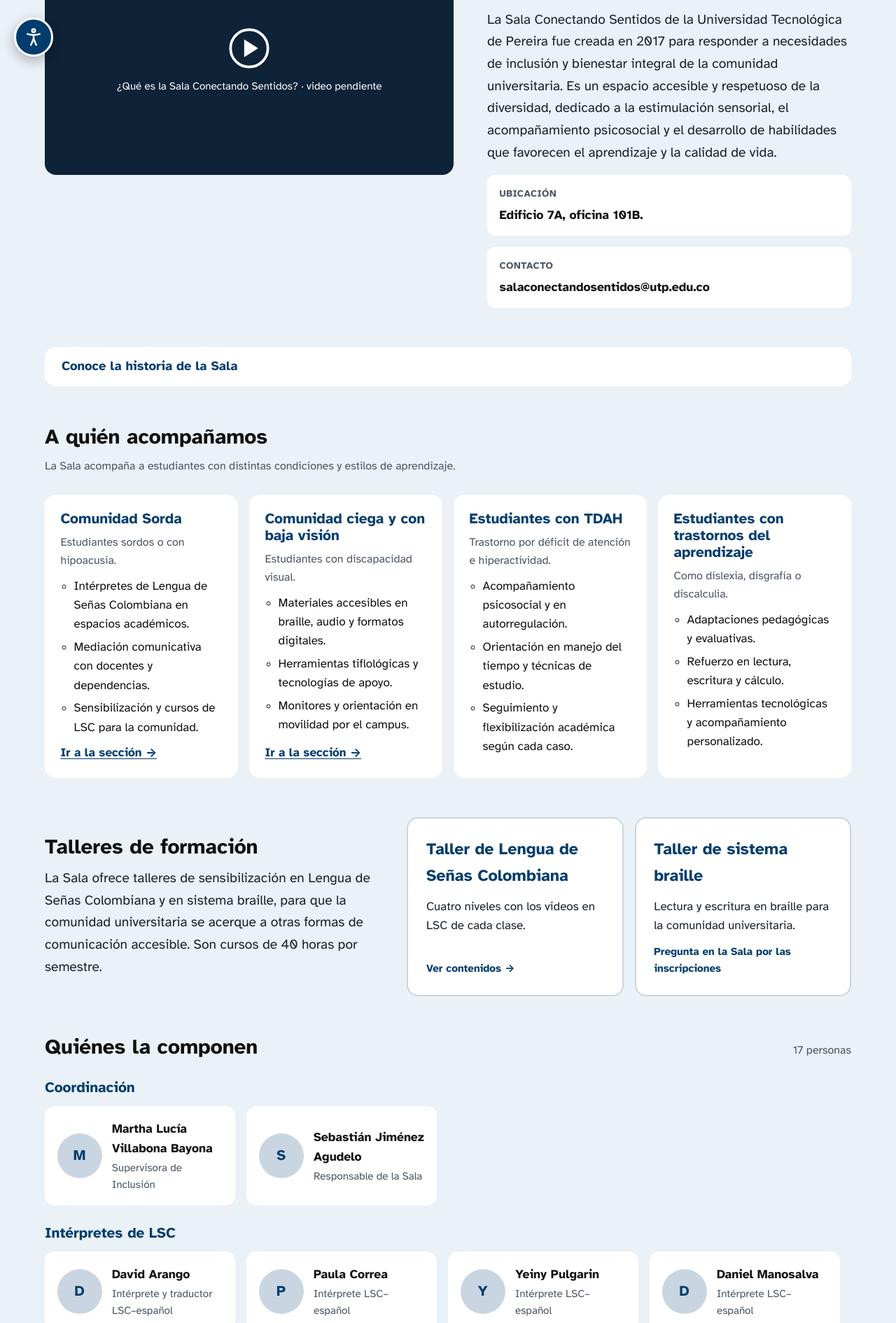
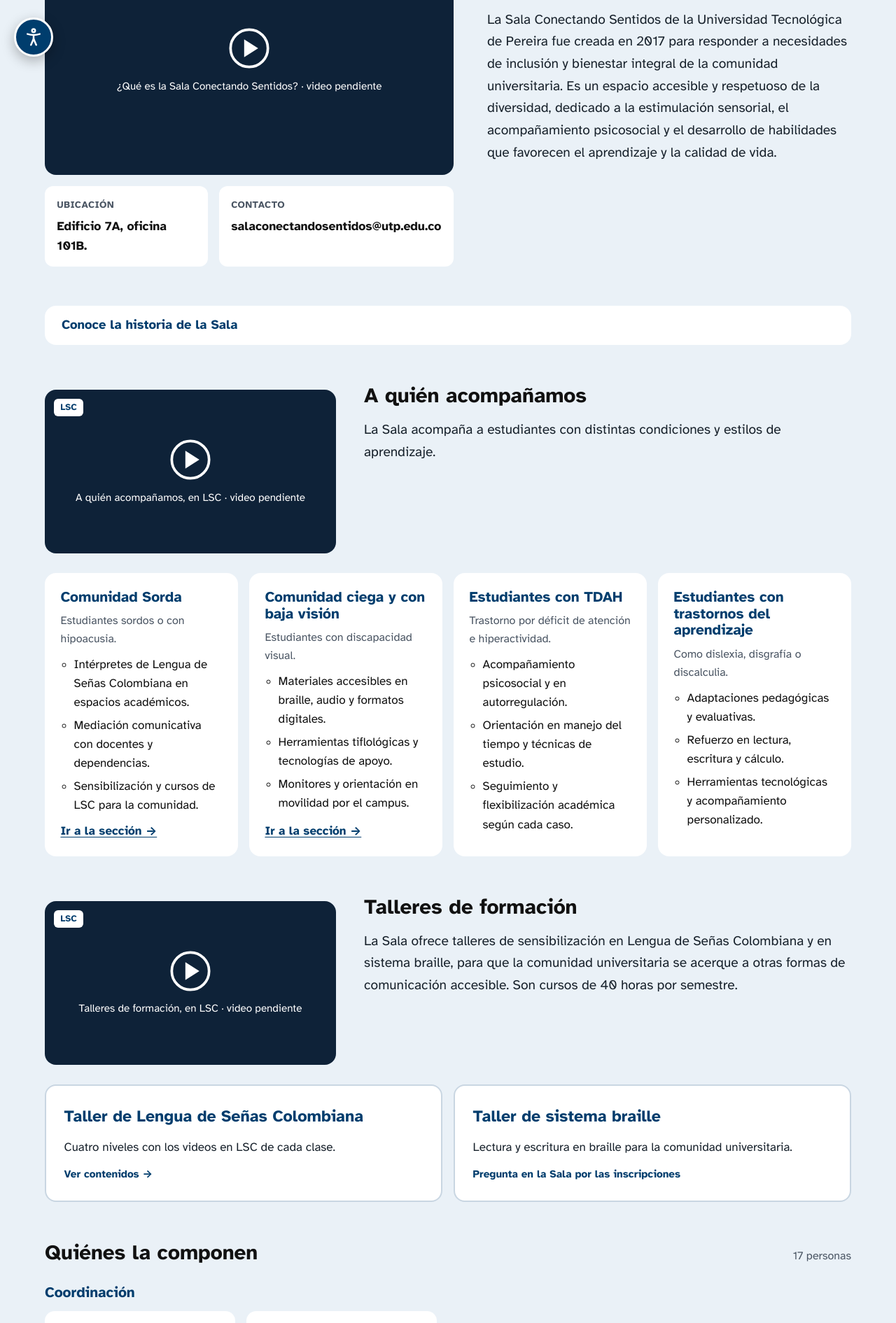
Before and after one commit to jhonatan-vivas/sala-sentidos, a Jekyll site: the page built from index.html, in a window 1280 px wide. Shown: the part 799-2690 px from the top of the page at 70% size. Built offline with Jekyll 4.4.1, drawn with Linux system fonts in a browser that asks for light colours; some of the changed text lies outside the part shown.

Commit message:
Inicio: datos bajo el video y videos LSC en acompañamientos y talleres

```diff
--- a/_data/sala.yml
+++ b/_data/sala.yml
@@ -9,6 +9,10 @@ historia:
   - "La Sala Conectando Sentidos surgió en 2017 por iniciativa de la profesional Martha Lucía Villabona, como un proyecto articulado entre diferentes dependencias de la universidad. A partir de diagnósticos sobre las necesidades de los estudiantes, se vio la importancia de crear un espacio especializado basado en la integración de los sentidos."
   - "Con el tiempo se consolidó como un espacio pedagógico y terapéutico, con herramientas para estimular la vista, el oído, el tacto, el olfato y la propiocepción. Hoy es un referente institucional en inclusión y atención diferencial, y apoya procesos académicos, psicosociales y de orientación para estudiantes, docentes y personal administrativo."
   - "La Sala sigue incorporando nuevas metodologías, tecnologías y enfoques interdisciplinarios, como parte del compromiso de la UTP con la formación integral, la equidad y el respeto por la diversidad."
+
+# Encabezado de "A quién acompañamos": video en LSC (enlace o ID de YouTube) y su texto en español
+acompanamos_video: ""
+acompanamos_texto: La Sala acompaña a estudiantes con distintas condiciones y estilos de aprendizaje.
 
 # A quién acompaña la Sala. "url" es opcional: si la población tiene su propia sección.
 poblaciones:
@@ -49,6 +53,7 @@ espacio_sensorial:
   - Menos estrés y ansiedad
 
 talleres:
+  video: ""
   texto: "La Sala ofrece talleres de sensibilización en Lengua de Señas Colombiana y en sistema braille, para que la comunidad universitaria se acerque a otras formas de comunicación accesible. Son cursos de 40 horas por semestre."
   items:
     - titulo: Taller de Lengua de Señas Colombiana
--- a/admin/config.yml
+++ b/admin/config.yml
@@ -223,6 +223,8 @@ collections:
             name: historia
             widget: list
             field: { label: "Párrafo", name: parrafo, widget: text }
+          - { label: "A quién acompañamos · video en LSC (YouTube)", name: acompanamos_video, widget: string, required: false }
+          - { label: "A quién acompañamos · texto en español", name: acompanamos_texto, widget: text, required: false }
           - label: "A quién acompañamos"
             name: poblaciones
             widget: list
@@ -238,7 +240,8 @@ collections:
             name: talleres
             widget: object
             fields:
-              - { label: "Texto", name: texto, widget: text }
+              - { label: "Video en LSC (YouTube)", name: video, widget: string, required: false }
+              - { label: "Texto en español", name: texto, widget: text }
               - label: "Talleres"
                 name: items
                 widget: list
--- a/assets/css/main.css
+++ b/assets/css/main.css
@@ -446,6 +446,12 @@ html.alto-contraste .nav :focus-visible { outline-color: #FFE14D; }
 #sala .bilingue__video { padding-top: .5rem; }
 
 #sala { padding-bottom: 3rem; }
+.bilingue__video--con-datos { display: flex; flex-direction: column; gap: 1rem; }
+.bilingue__video--con-datos .datos { flex-wrap: wrap; }
+.bilingue--subseccion { gap: 2.5rem; align-items: center; }
+.bilingue--subseccion .bilingue__video--chico { flex: 0 1 26rem; }
+.talleres__lista { flex: none; list-style: none; margin: 0; padding: 0; display: grid; grid-template-columns: repeat(auto-fit, minmax(18rem, 1fr)); gap: 1rem; }
+
 /* Horarios por día */
 .horarios { flex-direction: column; gap: 1.25rem !important; }
 .horarios .horarios__intro { flex: none; }
@@ -466,9 +472,6 @@ html.alto-contraste .nav :focus-visible { outline-color: #FFE14D; }
 .historia__foto img { width: 100%; height: auto; border-radius: 14px; }
 .historia__foto figcaption { font-size: .9rem; color: var(--gris); }
 .seccion-intro--sin-margen, .banda .seccion-intro--sin-margen { margin-bottom: 0; padding-block: 0; }
-.talleres { display: flex; flex-wrap: wrap; gap: 2rem; align-items: center; }
-.talleres__intro { flex: 1 1 22rem; min-width: 0; display: flex; flex-direction: column; gap: .75rem; }
-.talleres__lista { flex: 1.4 1 28rem; min-width: 0; list-style: none; margin: 0; padding: 0; display: grid; grid-template-columns: repeat(auto-fill, minmax(15rem, 1fr)); gap: 1rem; }
 .talleres__lista > li { display: flex; }
 .poblaciones { list-style: none; margin: 0; padding: 0; display: grid; grid-template-columns: repeat(auto-fill, minmax(16rem, 1fr)); gap: 1rem; }
 .poblacion { background: var(--blanco); border-radius: 16px; padding: 1.4rem; display: flex; flex-direction: column; gap: .6rem; }
--- a/index.html
+++ b/index.html
@@ -23,16 +23,16 @@ seccion: inicio
 <section id="sala" class="banda banda--clara seccion" aria-labelledby="t-sala">
   <div class="contenedor pila-grande">
     <div class="bilingue">
-      <div class="bilingue__video">
+      <div class="bilingue__video bilingue__video--con-datos">
         {% include video.html id=s.video_que_es titulo="¿Qué es la Sala Conectando Sentidos?" %}
+        <dl class="datos">
+          <div class="dato"><dt>Ubicación</dt><dd>{{ s.ubicacion }}</dd></div>
+          <div class="dato"><dt>Contacto</dt><dd>{{ s.correo }}</dd></div>
+        </dl>
       </div>
       <div class="bilingue__texto">
         <h2 id="t-sala" class="titulo-2 color-azul">¿Qué es la {{ s.nombre }}?</h2>
         <p class="texto-grande">{{ s.texto_que_es }}</p>
-        <dl class="datos">
-          <div class="dato"><dt>Ubicación</dt><dd>{{ s.ubicacion }}</dd></div>
-          <div class="dato"><dt>Contacto</dt><dd>{{ s.correo }}</dd></div>
-        </dl>
       </div>
     </div>
 
@@ -57,9 +57,14 @@ seccion: inicio
     {%- endif %}
 
     <div class="pila">
-      <div class="seccion-intro seccion-intro--sin-margen">
-        <h3 class="titulo-3">A quién acompañamos</h3>
-        <p class="texto-suave">La Sala acompaña a estudiantes con distintas condiciones y estilos de aprendizaje.</p>
+      <div class="bilingue bilingue--subseccion">
+        <div class="bilingue__video bilingue__video--chico">
+          {% include video.html id=sala.acompanamos_video titulo="A quién acompañamos, en LSC" %}
+        </div>
+        <div class="bilingue__texto">
+          <h3 class="titulo-3">A quién acompañamos</h3>
+          <p class="texto-grande">{{ sala.acompanamos_texto | default: "La Sala acompaña a estudiantes con distintas condiciones y estilos de aprendizaje." }}</p>
+        </div>
       </div>
       <ul class="poblaciones">
         {%- for po in sala.poblaciones %}
@@ -76,10 +81,15 @@ seccion: inicio
     </div>
 
     {%- if sala.talleres %}
-    <div class="talleres">
-      <div class="talleres__intro">
-        <h3 class="titulo-3">Talleres de formación</h3>
-        <p class="texto-grande">{{ sala.talleres.texto }}</p>
+    <div class="pila">
+      <div class="bilingue bilingue--subseccion">
+        <div class="bilingue__video bilingue__video--chico">
+          {% include video.html id=sala.talleres.video titulo="Talleres de formación, en LSC" %}
+        </div>
+        <div class="bilingue__texto">
+          <h3 class="titulo-3">Talleres de formación</h3>
+          <p class="texto-grande">{{ sala.talleres.texto }}</p>
+        </div>
       </div>
       <ul class="talleres__lista">
         {%- for t in sala.talleres.items %}
```
